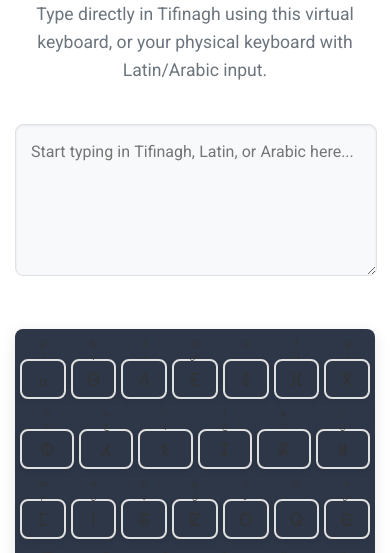
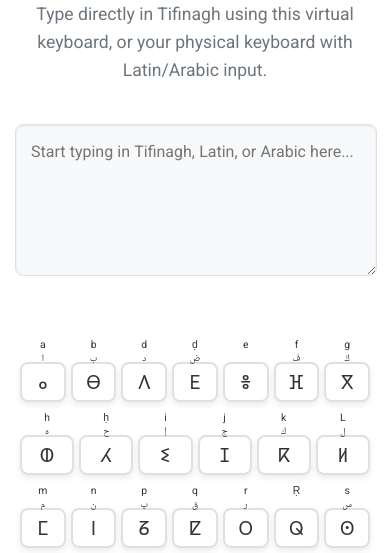
Before and after one commit to lhoubi/amghnas, a plain HTML site: page keyboard.html in a window 390 px wide. Shown: the part 264-817 px from the top of the page. Drawn offline with nearby package versions, Linux system fonts and the light colour scheme.

Commit message:
Update keyboard.html

```diff
--- a/keyboard.html
+++ b/keyboard.html
@@ -113,9 +113,9 @@
         max-width: 1000px; /* Max width for the entire keyboard */
         margin: 20px auto; /* Center the keyboard */
         padding: 15px;
-        background-color: var(--secondary-bg, #2d3748); /* Default background for the whole keyboard section */
+        background-color: transparent; /* CHANGED: Removed the dark background */
         border-radius: var(--border-radius, 8px);
-        box-shadow: 0 4px 15px rgba(0, 0, 0, 0.1);
+        /* box-shadow: 0 4px 15px rgba(0, 0, 0, 0.1); /* Optional: Keep or remove box-shadow */
     }
 
     .keyboard-row {
@@ -197,21 +197,22 @@
             gap: 8px;
         }
         .key-group {
-            min-width: 45px; /* Adjust min width for tablets */
+            min-width: 48px; /* Adjusted: slightly larger min-width */
             max-width: 70px;
-            padding-top: 30px; /* Adjust padding for labels */
+            padding-top: 32px; /* Adjusted: more space for labels */
         }
-        .latin-label, .arabic-label {
-            font-size: 0.65em; /* Smaller labels */
-            top: 3px;
+        .latin-label {
+            font-size: 0.7em; /* Adjusted: slightly larger for readability */
+            top: 4px; /* Adjusted: fine-tune vertical position */
         }
         .arabic-label {
-            top: 18px;
+            font-size: 0.65em; /* Adjusted: slightly larger for readability */
+            top: 20px; /* Adjusted: fine-tune vertical position */
         }
         .keyboard-key {
-            height: 45px;
-            line-height: 45px;
-            font-size: 1.3em;
+            height: 48px; /* Adjusted: slightly taller */
+            line-height: 48px;
+            font-size: 1.4em; /* Adjusted: slightly larger Tifinagh character */
         }
         .keyboard-key.wide {
             min-width: 90px;
@@ -241,19 +242,20 @@
         .key-group {
             min-width: 40px; /* Further adjust for mobile phones */
             max-width: 60px;
-            padding-top: 25px;
+            padding-top: 28px; /* Adjusted: more space for labels */
         }
-        .latin-label, .arabic-label {
-            font-size: 0.6em;
-            top: 2px;
+        .latin-label {
+            font-size: 0.65em; /* Adjusted: larger for readability */
+            top: 3px; /* Adjusted: fine-tune vertical position */
         }
         .arabic-label {
-            top: 15px;
+            font-size: 0.6em; /* Adjusted: larger for readability */
+            top: 18px; /* Adjusted: fine-tune vertical position */
         }
         .keyboard-key {
             height: 40px;
             line-height: 40px;
-            font-size: 1.1em;
+            font-size: 1.2em; /* Adjusted: slightly larger Tifinagh character */
         }
         .keyboard-key.wide {
             min-width: 70px;
```
